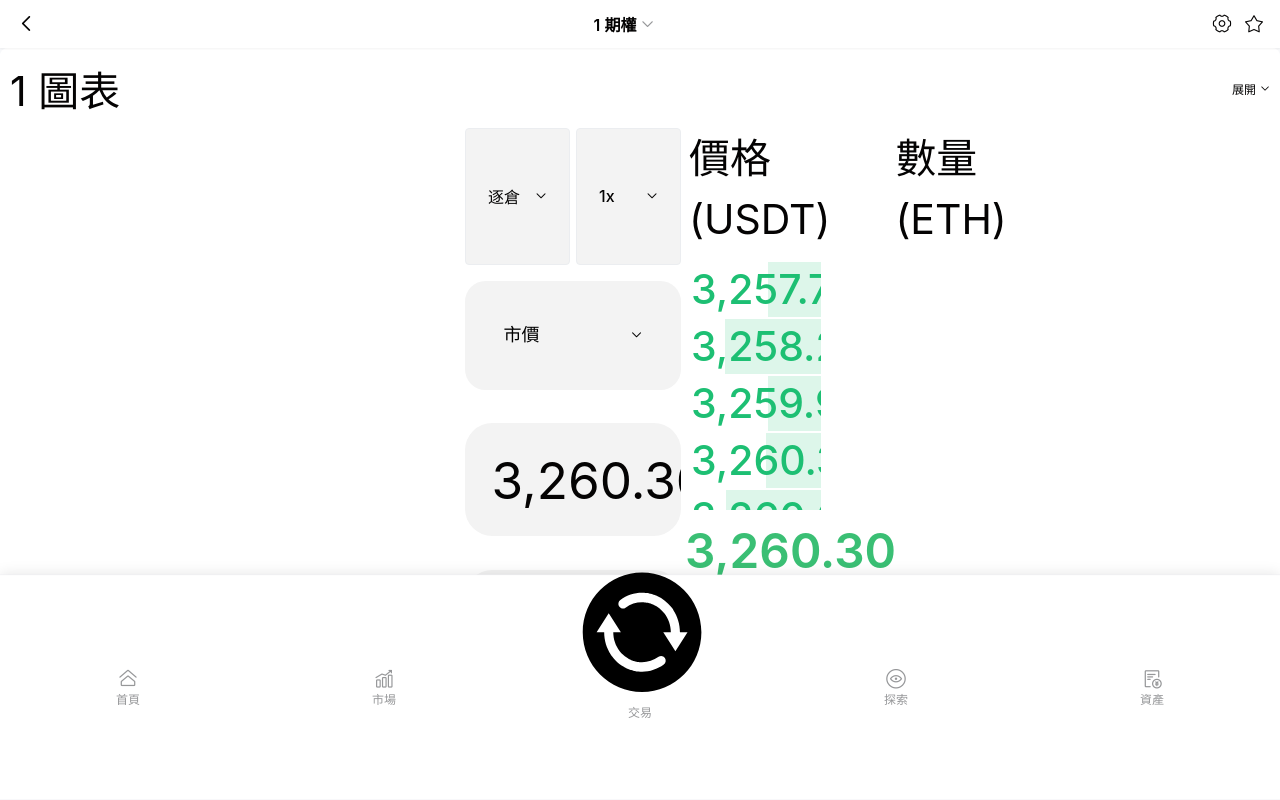
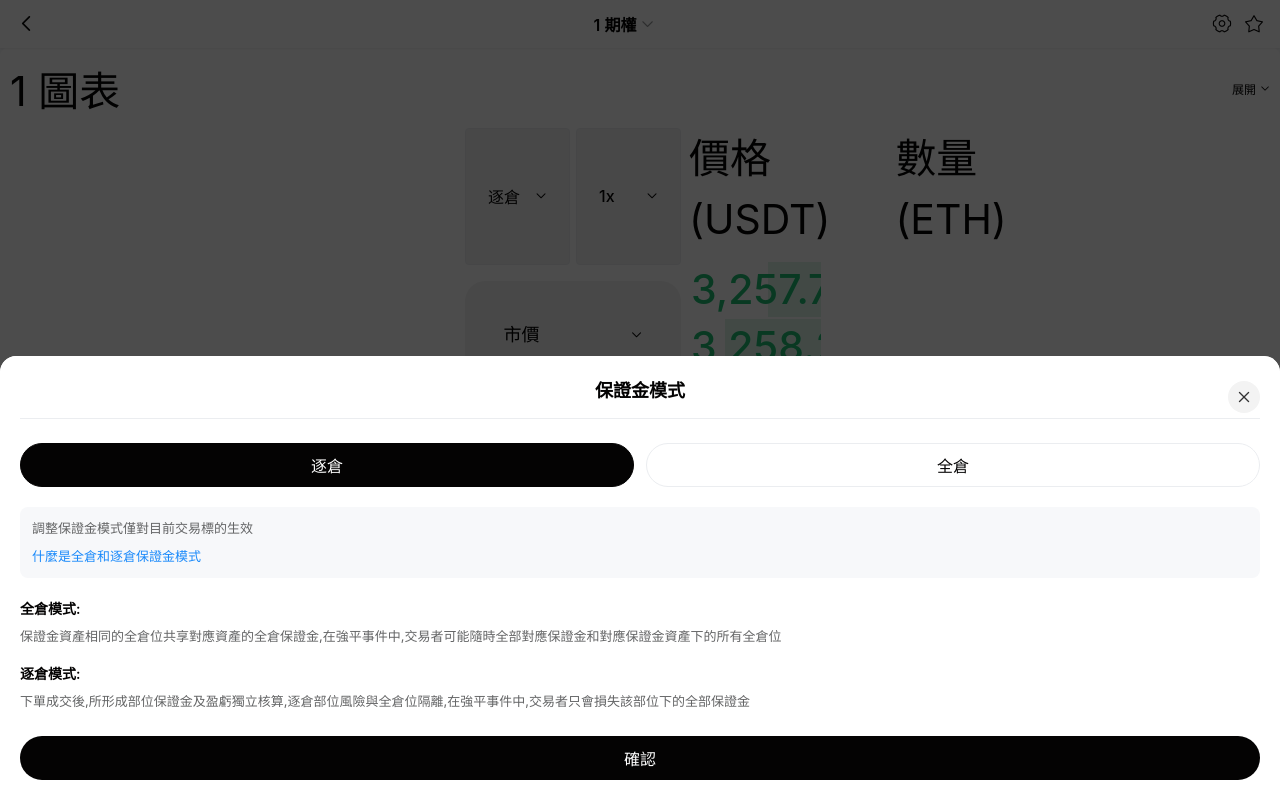
Before and after one commit to myuu69700-ship-it/web3_h5, a Vue app: page /coin/1 in a window 1280 px wide. Both pictures are taken after a click on the element "逐倉". Shown: the top 800 px of the page. Built offline with nearby package versions, Linux system fonts and the light colour scheme.

Commit message:
feat:弹窗绘制

```diff
--- a/src/components/CoinDetail/TradingPanel.vue
+++ b/src/components/CoinDetail/TradingPanel.vue
@@ -6,8 +6,8 @@
       <div class="bet-main-left">
         <!-- 保证金模式和杠杆 -->
         <div class="margin-leverage">
-          <div class="select-btn margin-mode">
-            <span>逐倉</span>
+          <div class="select-btn margin-mode" @click="openMarginModePopup">
+            <span>{{ marginMode === 'isolated' ? '逐倉' : '全倉' }}</span>
             <van-icon name="arrow-down" size="12" />
           </div>
           <div class="select-btn leverage">
@@ -288,6 +288,67 @@
         </van-popup>
       </div>
     </div>
+
+    <!-- 保证金模式选择弹窗 -->
+    <van-popup
+      v-model:show="showMarginModePopup"
+      position="bottom"
+      round
+      :style="{ padding: '0' }"
+    >
+      <div class="margin-mode-popup">
+        <div class="margin-mode-header">
+          <div class="margin-mode-title">保證金模式</div>
+          <van-icon
+            name="cross"
+            size="16"
+            class="margin-mode-close"
+            @click="showMarginModePopup = false"
+          />
+        </div>
+
+        <div class="margin-mode-selector">
+          <div
+            class="mode-option"
+            :class="{ active: selectedMarginMode === 'isolated' }"
+            @click="selectedMarginMode = 'isolated'"
+          >
+            逐倉
+          </div>
+          <div
+            class="mode-option"
+            :class="{ active: selectedMarginMode === 'cross' }"
+            @click="selectedMarginMode = 'cross'"
+          >
+            全倉
+          </div>
+        </div>
+
+        <div class="margin-mode-notice">
+          <div class="notice-text">調整保證金模式僅對目前交易標的生效</div>
+          <div class="notice-link">什麼是全倉和逐倉保證金模式</div>
+        </div>
+
+        <div class="margin-mode-description">
+          <div class="description-item">
+            <div class="description-title">全倉模式:</div>
+            <div class="description-content">
+              保證金資產相同的全倉位共享對應資產的全倉保證金,在強平事件中,交易者可能隨時全部對應保證金和對應保證金資產下的所有全倉位
+            </div>
+          </div>
+          <div class="description-item">
+            <div class="description-title">逐倉模式:</div>
+            <div class="description-content">
+              下單成交後,所形成部位保證金及盈虧獨立核算,逐倉部位風險與全倉位隔離,在強平事件中,交易者只會損失該部位下的全部保證金
+            </div>
+          </div>
+        </div>
+
+        <div class="margin-mode-confirm" @click="confirmMarginMode">
+          確認
+        </div>
+      </div>
+    </van-popup>
   </div>
 </template>
 
@@ -375,6 +436,21 @@ const incrementOptions = ref([
   "0.00001",
   "0.000001",
 ]);
+
+// 保证金模式
+const marginMode = ref("isolated"); // 'isolated' 逐倉, 'cross' 全倉
+const showMarginModePopup = ref(false);
+const selectedMarginMode = ref("isolated"); // 弹窗中选择的模式（未确认前）
+
+const openMarginModePopup = () => {
+  selectedMarginMode.value = marginMode.value;
+  showMarginModePopup.value = true;
+};
+
+const confirmMarginMode = () => {
+  marginMode.value = selectedMarginMode.value;
+  showMarginModePopup.value = false;
+};
 
 const selectIncrement = (value) => {
   selectedIncrement.value = value;
@@ -1360,4 +1436,144 @@ onUnmounted(() => {
     font-weight: 500;
   }
 }
+
+// 保证金模式弹窗样式
+.margin-mode-popup {
+  background: #fff;
+  border-radius: 16px 16px 0 0;
+  padding: 20px;
+  max-height: 80vh;
+  overflow-y: auto;
+}
+
+.margin-mode-header {
+  position: relative;
+  display: flex;
+  align-items: center;
+  justify-content: center;
+  margin-bottom: 24px;
+  padding-bottom: 16px;
+  border-bottom: 1px solid #ebedf0;
+}
+
+.margin-mode-title {
+  font-size: 18px;
+  font-weight: 600;
+  color: #040303;
+  text-align: center;
+}
+
+.margin-mode-close {
+  position: absolute;
+  right: 0;
+  top: 50%;
+  transform: translateY(-50%);
+  color: #323233;
+  cursor: pointer;
+  padding: 8px;
+  width: 32px;
+  height: 32px;
+  display: flex;
+  align-items: center;
+  justify-content: center;
+  border-radius: 50%;
+  background: #f3f3f3;
+}
+
+.margin-mode-selector {
+  display: flex;
+  gap: 12px;
+  margin-bottom: 20px;
+}
+
+.mode-option {
+  flex: 1;
+  height: 44px;
+  display: flex;
+  align-items: center;
+  justify-content: center;
+  border-radius: 22px;
+  font-size: 16px;
+  font-weight: 500;
+  color: #040303;
+  background: #fff;
+  border: 1px solid #ebedf0;
+  cursor: pointer;
+  transition: all 0.3s;
+
+  &.active {
+    background: #040303;
+    color: #fff;
+    border-color: #040303;
+  }
+
+  &:active {
+    opacity: 0.8;
+  }
+}
+
+.margin-mode-notice {
+  margin-bottom: 20px;
+  padding: 12px;
+  background: #f7f8fa;
+  border-radius: 8px;
+}
+
+.notice-text {
+  font-size: 13px;
+  color: #646566;
+  line-height: 1.5;
+  margin-bottom: 8px;
+}
+
+.notice-link {
+  font-size: 13px;
+  color: #1989fa;
+  cursor: pointer;
+  line-height: 1.5;
+}
+
+.margin-mode-description {
+  margin-bottom: 24px;
+}
+
+.description-item {
+  margin-bottom: 16px;
+
+  &:last-child {
+    margin-bottom: 0;
+  }
+}
+
+.description-title {
+  font-size: 14px;
+  font-weight: 600;
+  color: #040303;
+  margin-bottom: 8px;
+}
+
+.description-content {
+  font-size: 13px;
+  color: #646566;
+  line-height: 1.6;
+}
+
+.margin-mode-confirm {
+  width: 100%;
+  height: 44px;
+  display: flex;
+  align-items: center;
+  justify-content: center;
+  background: #040303;
+  color: #fff;
+  border-radius: 22px;
+  font-size: 16px;
+  font-weight: 500;
+  cursor: pointer;
+  transition: opacity 0.3s;
+
+  &:active {
+    opacity: 0.8;
+  }
+}
 </style>
```
